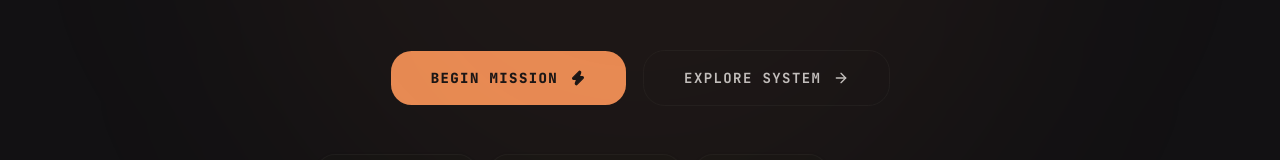
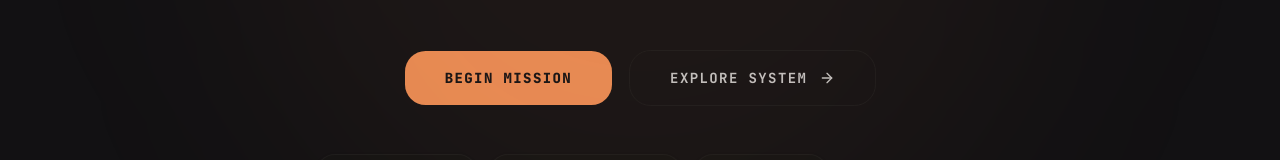
Before and after one commit to gangasingh007/Praxis, a Next.js app: page /landing in a window 1280 px wide. Shown: the part 559-719 px from the top of the page. Built offline with nearby package versions, Linux system fonts and the light colour scheme; no server answers.

Commit message:
refactor: remove unused imports from login, register, and hero sections

```diff
--- a/src/app/(auth)/login/page.tsx
+++ b/src/app/(auth)/login/page.tsx
@@ -12,7 +12,6 @@ import {
   EyeOff,
   Terminal,
   Shield,
-  Zap,
   CheckCircle2,
 } from "lucide-react";
 import { Button } from "@/components/ui/button";
--- a/src/app/(auth)/register/page.tsx
+++ b/src/app/(auth)/register/page.tsx
@@ -13,7 +13,6 @@ import {
   EyeOff,
   Terminal,
   Shield,
-  Zap,
   CheckCircle2,
 } from "lucide-react";
 import { Button } from "@/components/ui/button";
--- a/src/components/landing/FeatureSection.tsx
+++ b/src/components/landing/FeatureSection.tsx
@@ -1,4 +1,3 @@
-// src/components/landing/FeaturesSection.tsx
 "use client";
 
 import { motion } from "framer-motion";
--- a/src/components/landing/HeroSection.tsx
+++ b/src/components/landing/HeroSection.tsx
@@ -6,7 +6,7 @@ import Link from "next/link";
 import { Button } from "@/components/ui/button";
 import  SectionLabel from "./shared/SectionalLabel";
 import { GlowOrb } from "./shared/GlowOrb";
-import { ArrowRight, Zap, Terminal } from "lucide-react";
+import { ArrowRight , Terminal } from "lucide-react";
 import { Badge } from "@/components/ui/badge";
 
 const STAGGER_BASE = 0.1;
@@ -108,7 +108,6 @@ export function HeroSection() {
               hover:scale-[1.02] active:scale-[0.98] transition-all duration-300 w-full"
           >
             Begin Mission
-            <Zap size={16} fill="currentColor" />
           </Button>
         </Link>
         <Link href="#features" className="w-full sm:w-auto">
```
